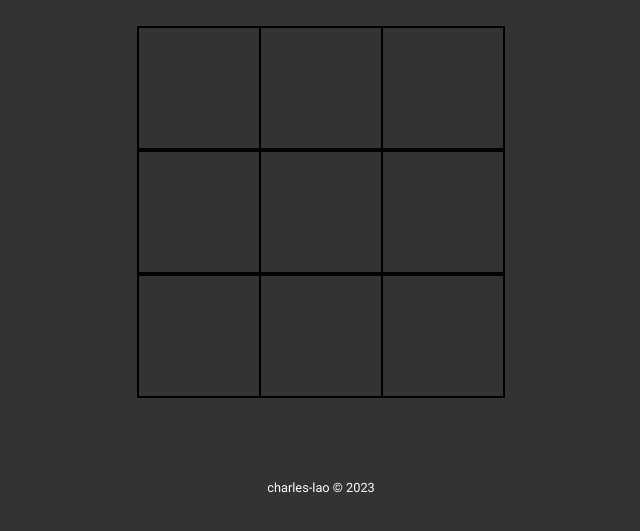
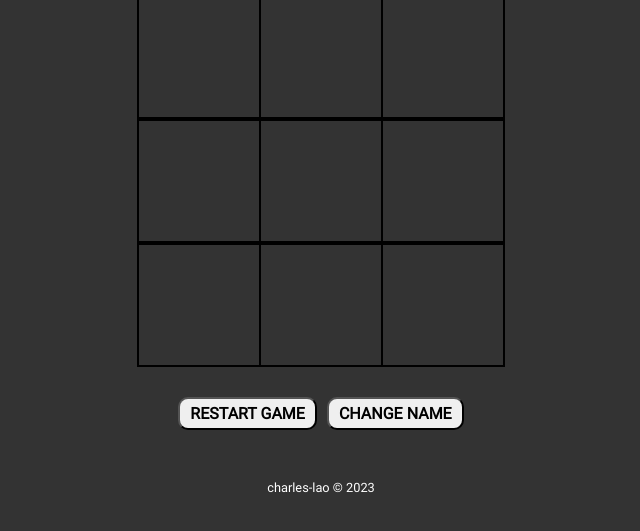
Before and after one commit to charles-lao/tic-tac-toe, a website: page index.html in a window 1280 px wide. Shown: the part 187-718 px from the top of the page, without its empty margins (319-959 px from the left). Drawn offline with Linux system fonts and the light colour scheme.

Commit message:
Add restart game button and function

```diff
--- a/index.html
+++ b/index.html
@@ -32,6 +32,11 @@
                     </tbody>
                 </table>
             </div>
+
+            <div class="settings-container">
+                <button type="button" id="restart-btn">RESTART GAME</button>
+                <button type="button" id="change-name-btn">CHANGE NAME</button>
+            </div>
         </div>
 
         <div class="footer">
--- a/scripts/script.js
+++ b/scripts/script.js
@@ -19,6 +19,7 @@ const displayController = ((board) => {
     const _tBody = document.querySelector('.table-body');
     const _statusHeader = document.querySelector('#status-header');
     const _statusText = document.querySelector('#status-text');
+
 
 
     const renderBoard = () => {
@@ -64,6 +65,8 @@ const displayController = ((board) => {
         _statusText.textContent = 'It\'s a tie! No one won!';
     }
 
+
+
     return {
         renderBoard, displayRound, displayWinner, displayTie
     };
@@ -85,6 +88,16 @@ const game = (() => {
 
     const start = () => {
 
+        // add restart game function to button
+        const _restartBtn = document.querySelector('#restart-btn');
+        _restartBtn.addEventListener('click', game.start);
+
+        for(let i = 0; i<gameBoard.board.length; i++) {
+            gameBoard.board[i] = '';
+        }
+
+        roundNo = 1;
+
         displayController.renderBoard();
         displayController.displayRound(1, playerX.name);
 
@@ -98,6 +111,7 @@ const game = (() => {
             return false;
         }
     }
+
 
     // get gamestate or playerturn from the gameobject or player object
     const placeMove = (e) => {
@@ -189,8 +203,5 @@ const game = (() => {
 })();
 
 
-
-
-
-
+// starts the game
 game.start();
--- a/styles/style.css
+++ b/styles/style.css
@@ -70,6 +70,21 @@ td:hover {
     cursor:grab;
 }
 
+.settings-container {
+    display: flex;
+    align-items: center;
+    justify-content: center;
+    gap: 10px;
+}
+
+.settings-container button{
+    font-family: 'Roboto';
+    padding: 5px 10px 5px 10px;
+    border-radius: 10px;
+    font-weight: bold;
+    font-size: 1rem;
+}
+
 .footer {
     display: grid;
     align-items: center;
```
